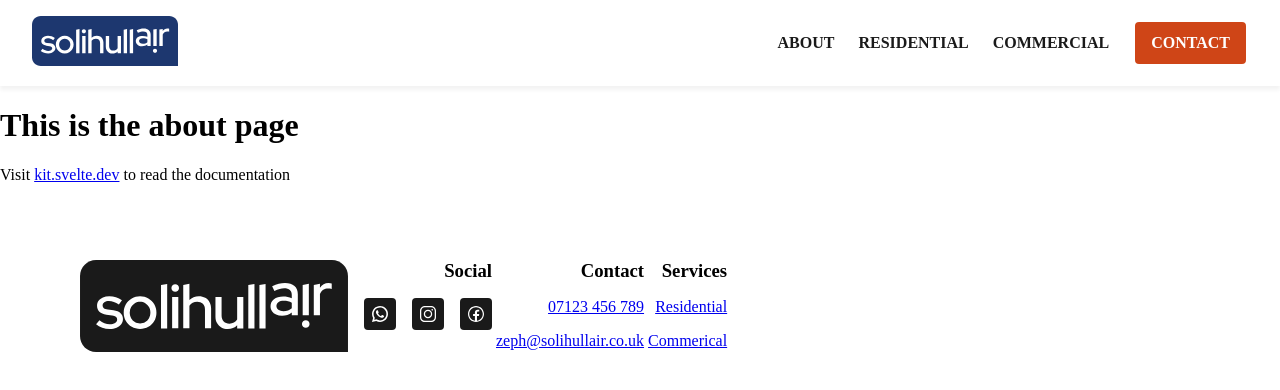
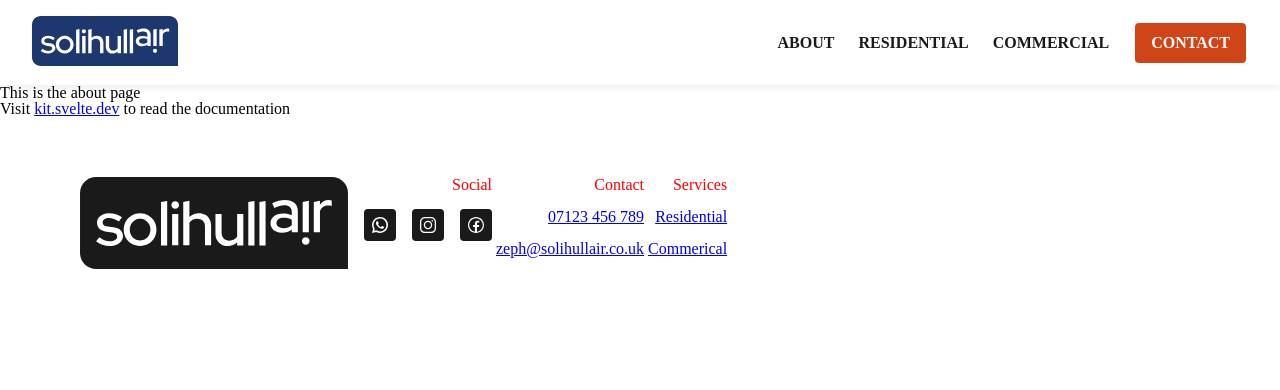
Before and after one commit to gldgrnt/solihullair-site, a SvelteKit app: page /about in a window 1280 px wide. Shown: the top 390 px of the page. Built offline with nearby package versions, Linux system fonts and the light colour scheme.

Commit message:
fix global styles

```diff
--- a/src/app.html
+++ b/src/app.html
@@ -4,11 +4,6 @@
 		<meta charset="utf-8" />
 		<link rel="icon" href="%sveltekit.assets%/favicon.png" />
 		<meta name="viewport" content="width=device-width, initial-scale=1" />
-        <style>
-            body {
-                margin: 0;
-            }
-        </style>
 		%sveltekit.head%
 	</head>
 	<body data-sveltekit-preload-data="hover">
--- a/src/lib/styles/index.css
+++ /dev/null
@@ -1,3 +0,0 @@
-/* @import url('_reset.css'); */
-@import url('_variables.css');
-@import url('_fonts.css');
--- /dev/null
+++ b/src/lib/styles/index.scss
@@ -0,0 +1,7 @@
+@import url('_reset.scss');
+@import url('_variables.scss');
+@import url('_fonts.scss');
+
+h3 {
+	color: red;
+}
--- a/src/routes/+layout.svelte
+++ b/src/routes/+layout.svelte
@@ -1,11 +1,8 @@
 <script lang="ts">
 	import Layout from '$lib/components/Layout.svelte';
+	import '$lib/styles/index.scss';
 </script>
 
 <Layout>
 	<slot />
 </Layout>
-
-<style lang="css" global>
-	@import '$lib/styles/index.css';
-</style>
```
Also changed, not shown: src/lib/styles/_fonts.scss (renamed from src/lib/styles/_fonts.css), src/lib/styles/_reset.scss (renamed from src/lib/styles/_reset.css), src/lib/styles/_variables.scss (renamed from src/lib/styles/_variables.css).
